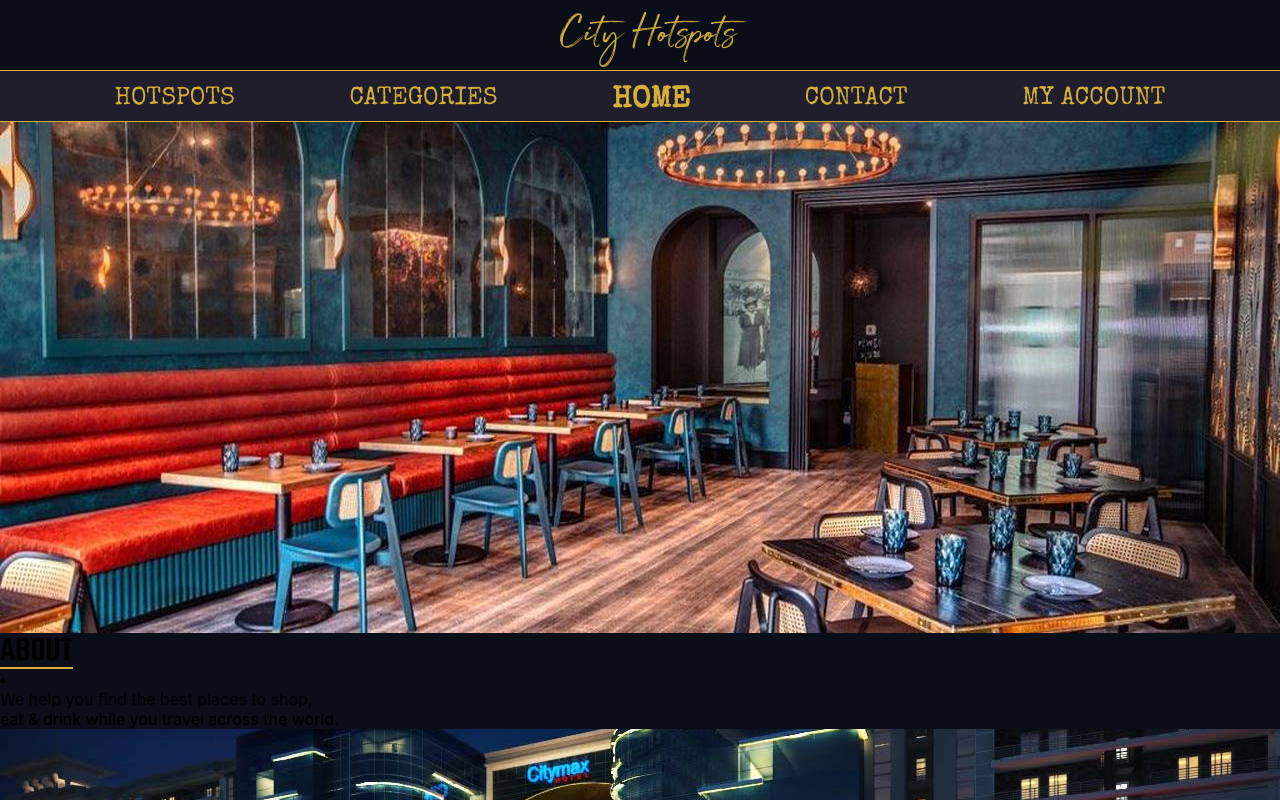
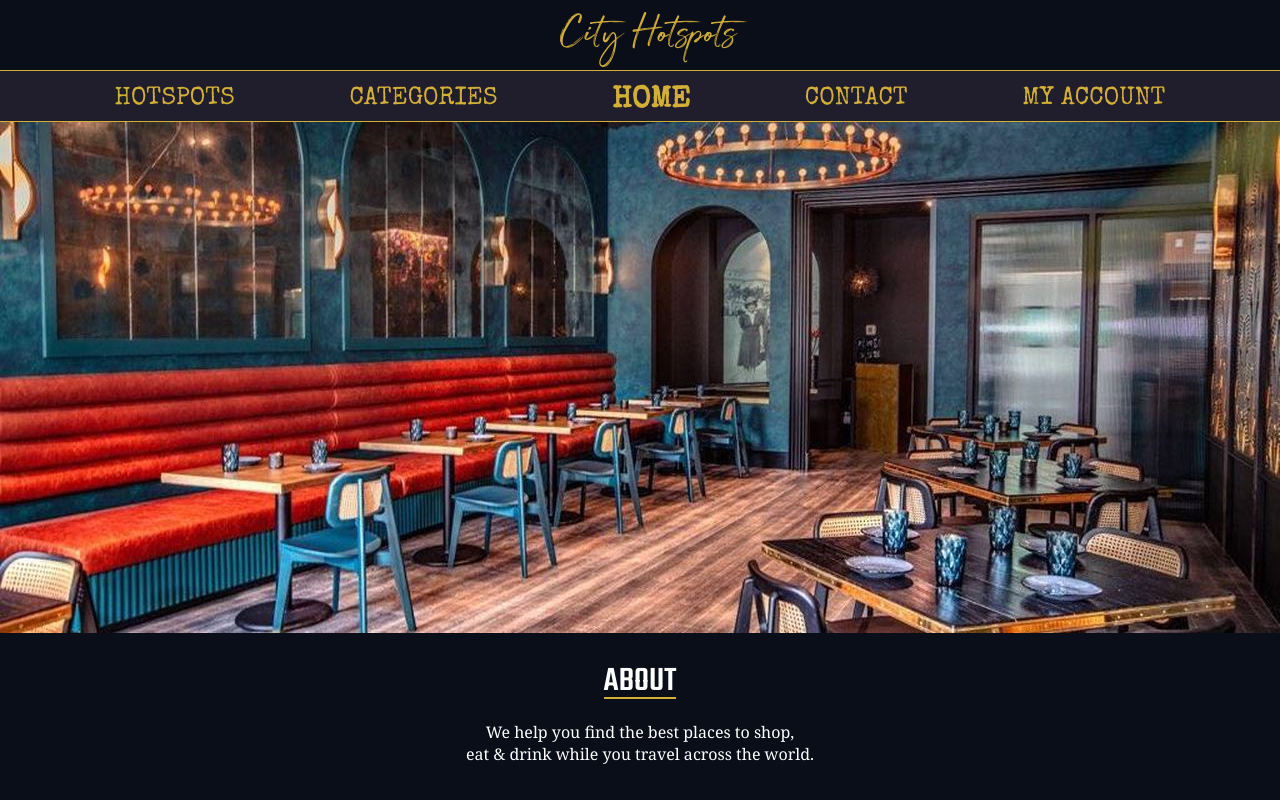
Before and after one commit to devefe1/cityhotspots, a React (Create React App) app in the folder cityhotspots/: page / in a window 1280 px wide. Shown: the top 800 px of the page. Built offline with nearby package versions, Linux system fonts and the light colour scheme.

Commit message:
added about

```diff
--- a/cityhotspots/src/App.css
+++ b/cityhotspots/src/App.css
@@ -54,3 +54,13 @@ body{
   display: inline-block;
   line-height: 0.85;
 }
+
+.about{
+  color: white;
+  text-align: center;
+  list-style: none;
+  font-family: Georgia, 'Times New Roman', Times, serif;
+  padding-top: 30px;
+  padding-bottom: 35px;
+
+}
```
